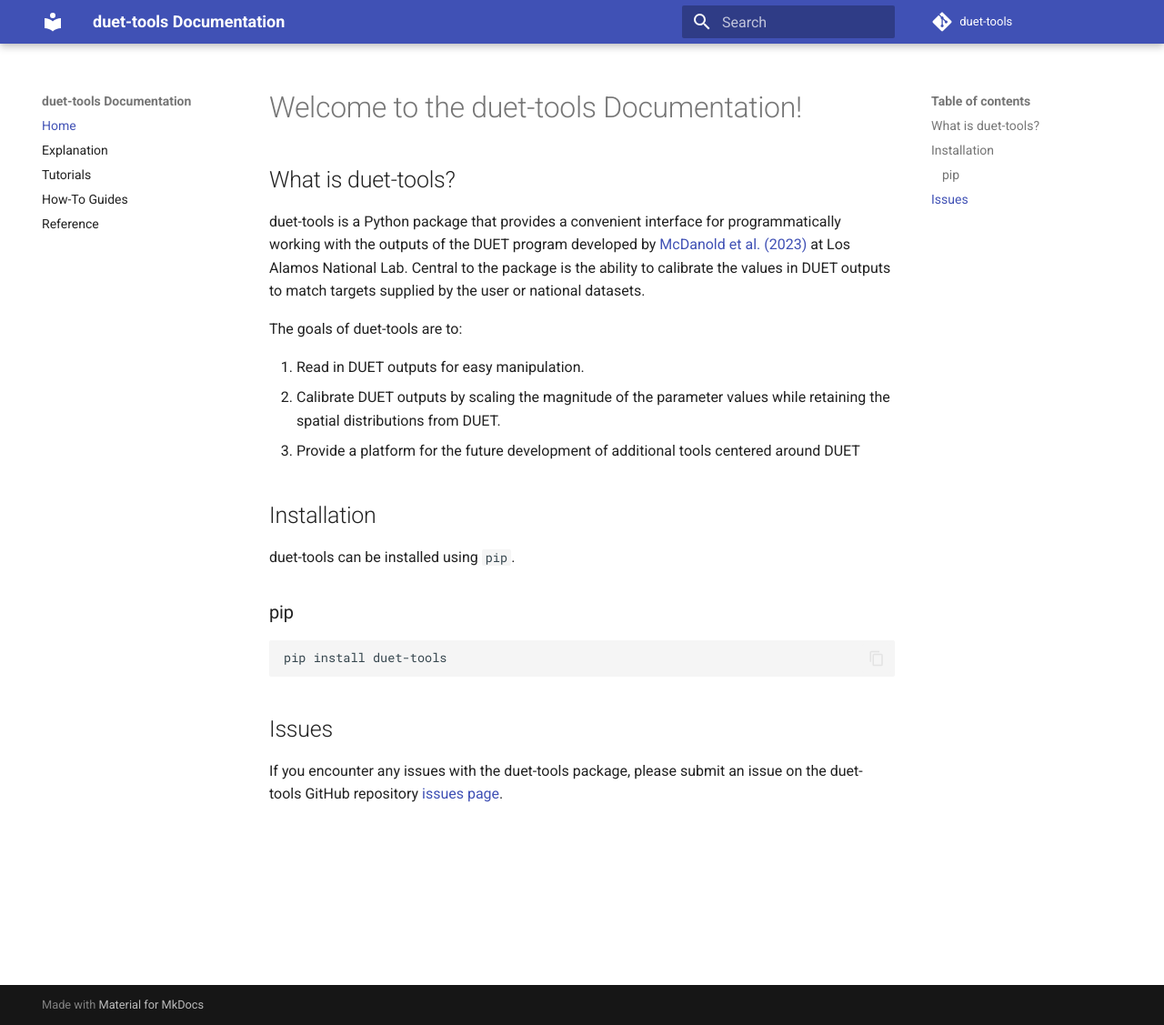
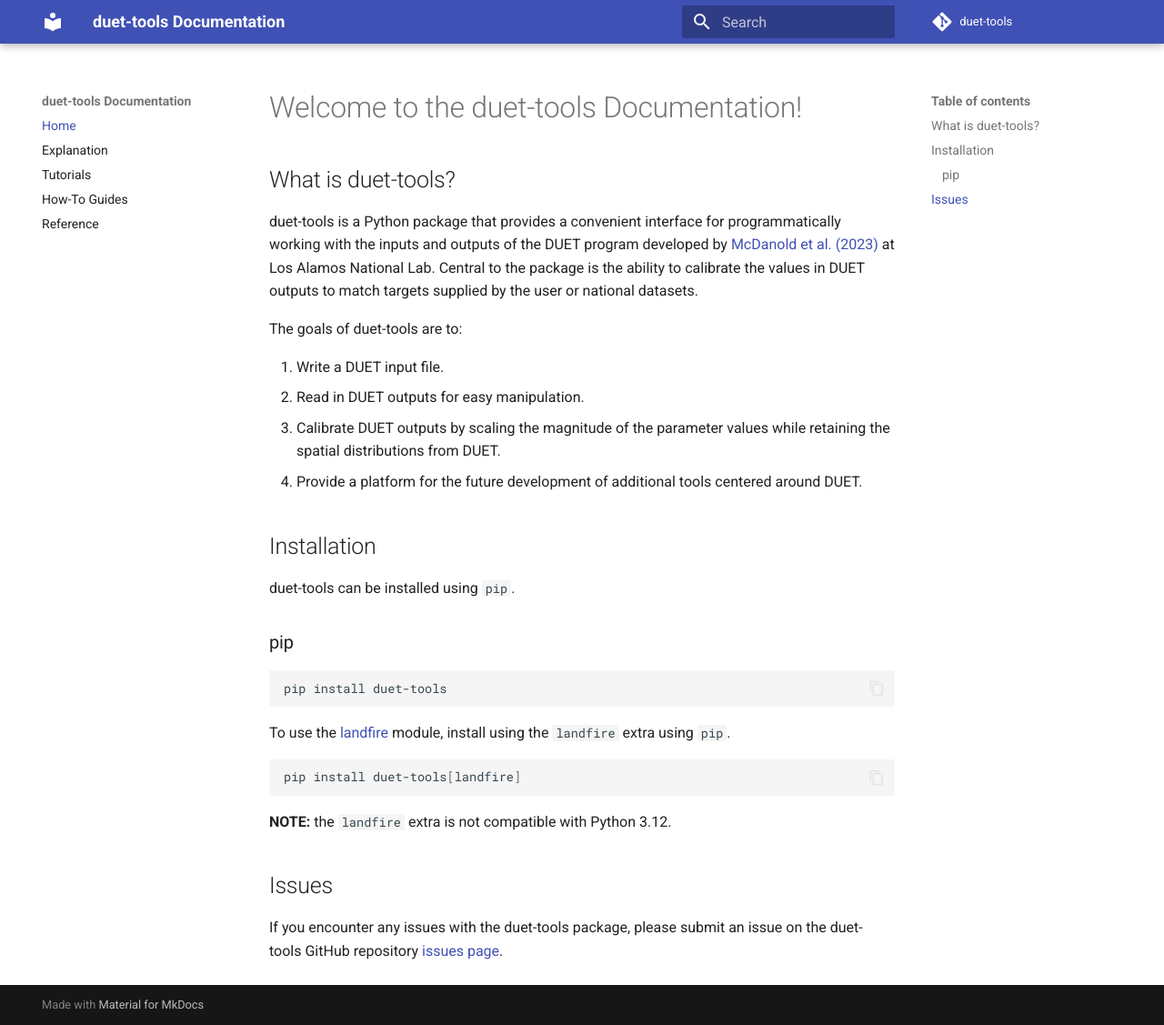
Before and after one commit to nmc-cafes/duet-tools, an MkDocs documentation site: the page built from docs/index.md, in a window 1280 px wide and 1127 px high. Shown: the whole window at 91% size. Built offline with MkDocs 1.6.1 and Material for MkDocs 9.7.7, drawn with Linux system fonts in a browser that asks for light colours; comment, search, counter and statistics services are not loaded.

Commit message:
Update index.md and REAME #50

````diff
--- a/docs/index.md
+++ b/docs/index.md
@@ -2,13 +2,14 @@
 
 ## What is duet-tools?
 
-duet-tools is a Python package that provides a convenient interface for programmatically working with the outputs of the DUET program developed by [McDanold et al. (2023)](https://doi.org/10.1016/j.ecolmodel.2023.110425) at Los Alamos National Lab. Central to the package is the ability to calibrate the values in DUET outputs to match targets supplied by the user or national datasets.
+duet-tools is a Python package that provides a convenient interface for programmatically working with the inputs and outputs of the DUET program developed by [McDanold et al. (2023)](https://doi.org/10.1016/j.ecolmodel.2023.110425) at Los Alamos National Lab. Central to the package is the ability to calibrate the values in DUET outputs to match targets supplied by the user or national datasets.
 
 The goals of duet-tools are to:
 
-1. Read in DUET outputs for easy manipulation.
-2. Calibrate DUET outputs by scaling the magnitude of the parameter values while retaining the spatial distributions from DUET.
-3. Provide a platform for the future development of additional tools centered around DUET
+1. Write a DUET input file.
+2. Read in DUET outputs for easy manipulation.
+3. Calibrate DUET outputs by scaling the magnitude of the parameter values while retaining the spatial distributions from DUET.
+4. Provide a platform for the future development of additional tools centered around DUET.
 
 
 ## Installation
@@ -21,6 +22,13 @@ duet-tools can be installed using `pip`.
 pip install duet-tools
 ```
 
+To use the [landfire](reference.md#duet_tools.landfire) module, install using the `landfire` extra using `pip`.
+
+```bash
+pip install duet-tools[landfire]
+```
+
+**NOTE:** the `landfire` extra is not compatible with Python 3.12.
 
 ## Issues
 
````
Also changed, not shown: README.md (+10 -4 lines).
